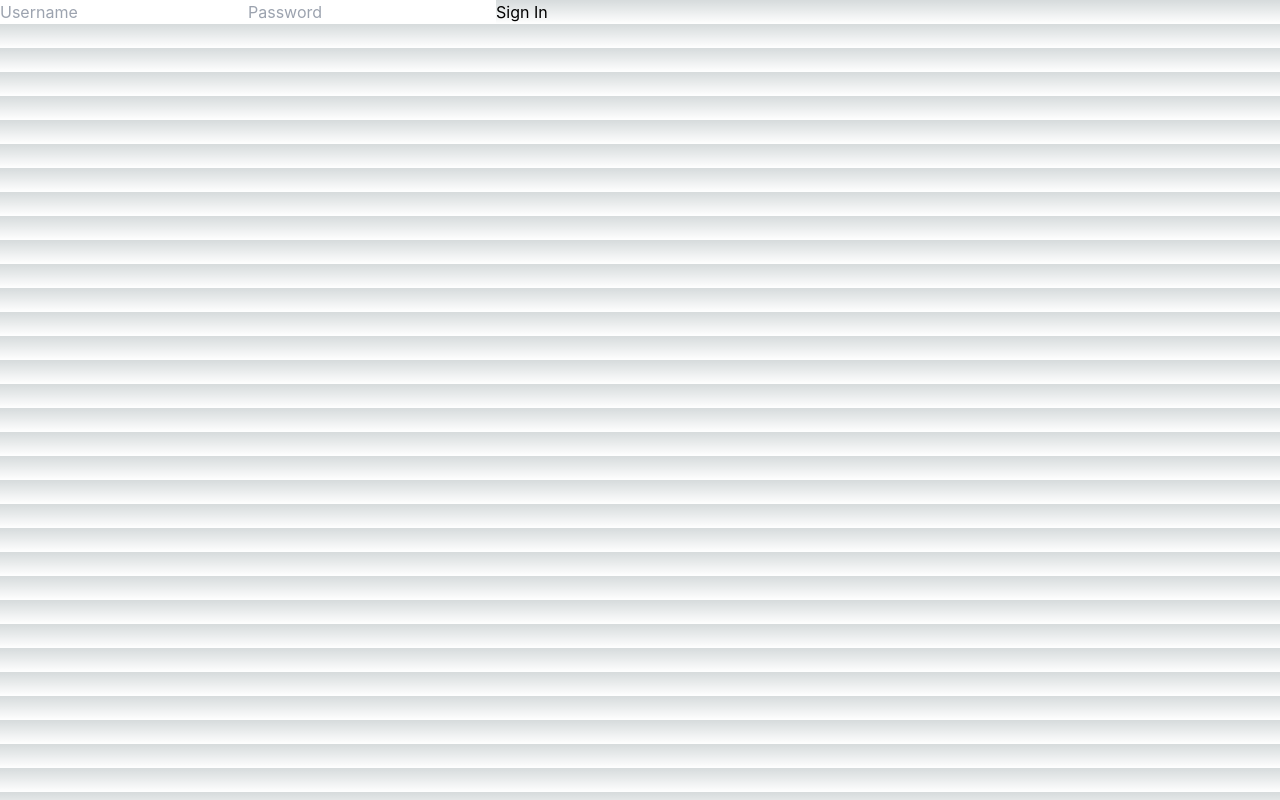
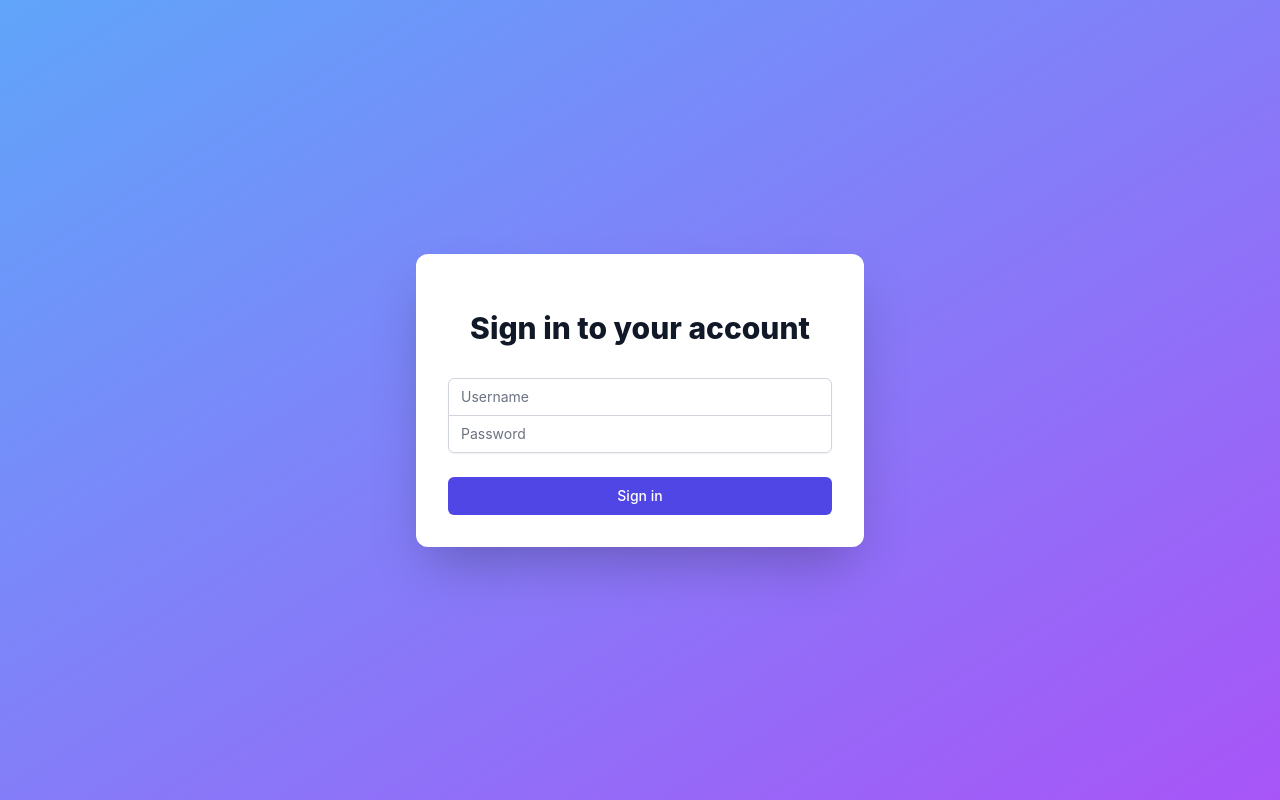
Before and after one commit to Fr1tz77/analytics, a Next.js app: page /auth/signin in a window 1280 px wide. Built offline with nearby package versions, Linux system fonts and the light colour scheme.

Commit message:
optimization

```diff
--- a/app/auth/signin/page.js
+++ b/app/auth/signin/page.js
@@ -1,45 +1,87 @@
 'use client';
 
-import { signIn } from "next-auth/react";
-import { useState } from "react";
-import { useRouter } from "next/navigation";
+import { useState } from 'react';
+import { signIn } from 'next-auth/react';
+import { useRouter } from 'next/navigation';
 
 export default function SignIn() {
-  const [username, setUsername] = useState("");
-  const [password, setPassword] = useState("");
+  const [username, setUsername] = useState('');
+  const [password, setPassword] = useState('');
+  const [error, setError] = useState(null);
   const router = useRouter();
 
   const handleSubmit = async (e) => {
     e.preventDefault();
-    const result = await signIn("credentials", {
-      redirect: false,
+    try {
+      const result = await signIn('credentials', {
         username,
         password,
+        redirect: false,
       });
-    if (result.ok) {
-      router.push("/");
+
+      if (result.error) {
+        setError('Invalid username or password');
       } else {
-      alert("Sign in failed");
+        router.push('/');
+      }
+    } catch (error) {
+      setError('An error occurred. Please try again.');
     }
   };
 
   return (
-    <form onSubmit={handleSubmit}>
+    <div className="min-h-screen flex items-center justify-center bg-gradient-to-br from-blue-400 to-purple-500 p-4">
+      <div className="max-w-md w-full space-y-8 bg-white dark:bg-gray-800 p-8 rounded-xl shadow-2xl">
+        <div>
+          <h2 className="mt-6 text-center text-3xl font-extrabold text-gray-900 dark:text-white">
+            Sign in to your account
+          </h2>
+        </div>
+        <form className="mt-8 space-y-6" onSubmit={handleSubmit}>
+          <input type="hidden" name="remember" value="true" />
+          <div className="rounded-md shadow-sm -space-y-px">
+            <div>
+              <label htmlFor="username" className="sr-only">Username</label>
               <input
+                id="username"
+                name="username"
                 type="text"
+                required
+                className="appearance-none rounded-none relative block w-full px-3 py-2 border border-gray-300 placeholder-gray-500 text-gray-900 rounded-t-md focus:outline-none focus:ring-indigo-500 focus:border-indigo-500 focus:z-10 sm:text-sm"
+                placeholder="Username"
                 value={username}
                 onChange={(e) => setUsername(e.target.value)}
-        placeholder="Username"
+              />
+            </div>
+            <div>
+              <label htmlFor="password" className="sr-only">Password</label>
+              <input
+                id="password"
+                name="password"
+                type="password"
                 required
-      />
-      <input
-        type="password"
+                className="appearance-none rounded-none relative block w-full px-3 py-2 border border-gray-300 placeholder-gray-500 text-gray-900 rounded-b-md focus:outline-none focus:ring-indigo-500 focus:border-indigo-500 focus:z-10 sm:text-sm"
+                placeholder="Password"
                 value={password}
                 onChange={(e) => setPassword(e.target.value)}
-        placeholder="Password"
-        required
               />
-      <button type="submit">Sign In</button>
+            </div>
+          </div>
+
+          {error && (
+            <div className="text-red-500 text-sm text-center">{error}</div>
+          )}
+
+          <div>
+            <button
+              type="submit"
+              className="group relative w-full flex justify-center py-2 px-4 border border-transparent text-sm font-medium rounded-md text-white bg-indigo-600 hover:bg-indigo-700 focus:outline-none focus:ring-2 focus:ring-offset-2 focus:ring-indigo-500 transition duration-150 ease-in-out"
+            >
+              Sign in
+            </button>
+          </div>
         </form>
+      </div>
+    </div>
   );
 }
--- a/app/layout.js
+++ b/app/layout.js
@@ -8,8 +8,8 @@ export const metadata = {
 
 export default function RootLayout({ children }) {
   return (
-    <html lang="en">
-      <body>
+    <html lang="en" className="h-full bg-gray-100 dark:bg-gray-900">
+      <body className="h-full">
         <Providers>
           {children}
         </Providers>
--- a/app/page.js
+++ b/app/page.js
@@ -416,9 +416,13 @@ export default function Home() {
   };
 
   const renderD3Chart = () => (
-    <div className="bg-white dark:bg-gray-800 rounded-lg shadow-lg p-6 mb-8">
-      <h2 className="text-xl font-semibold mb-4">D3 Visualization</h2>
-      <D3Chart data={analyticsData.topPages.map(page => ({ label: page._id, value: page.count }))} />
+    <div className="bg-white dark:bg-gray-800 rounded-lg shadow-lg p-2 sm:p-6 mb-4 sm:mb-8 overflow-x-auto">
+      <h2 className="text-lg sm:text-xl font-semibold mb-2 sm:mb-4">D3 Visualization</h2>
+      <div className="w-full overflow-x-scroll sm:overflow-x-auto">
+        <div className="min-w-[300px]">
+          <D3Chart data={analyticsData.topPages.map(page => ({ label: page._id, value: page.count }))} />
+        </div>
+      </div>
     </div>
   );
 
@@ -469,24 +473,24 @@ export default function Home() {
 
   return (
     <ProtectedPage>
-      <div className={`min-h-screen p-4 transition-colors duration-200 ${darkMode ? 'dark:bg-gray-900 dark:text-white' : 'bg-apple-gray text-gray-900'}`}>
+      <div className={`min-h-screen p-2 sm:p-4 transition-colors duration-200 ${darkMode ? 'dark:bg-gray-900 dark:text-white' : 'bg-apple-gray text-gray-900'}`}>
         <div className="container mx-auto max-w-6xl">
-          <div className="flex flex-col sm:flex-row justify-between items-center mb-8">
-            <h1 className="text-3xl font-bold mb-4 sm:mb-0">Analytics Dashboard</h1>
-            <div className="flex items-center space-x-4">
+          <div className="flex flex-col sm:flex-row justify-between items-center mb-4 sm:mb-8">
+            <h1 className="text-2xl sm:text-3xl font-bold mb-2 sm:mb-0">Analytics Dashboard</h1>
+            <div className="flex items-center space-x-2 sm:space-x-4">
               <button
                 onClick={() => setDarkMode(!darkMode)}
-                className="p-2 rounded-full bg-gray-200 dark:bg-gray-700"
+                className="p-1 sm:p-2 rounded-full bg-gray-200 dark:bg-gray-700"
                 aria-label="Toggle dark mode"
               >
-                {darkMode ? <SunIcon className="h-6 w-6 text-yellow-400" /> : <MoonIcon className="h-6 w-6 text-gray-700" />}
+                {darkMode ? <SunIcon className="h-5 w-5 sm:h-6 sm:w-6 text-yellow-400" /> : <MoonIcon className="h-5 w-5 sm:h-6 sm:w-6 text-gray-700" />}
               </button>
               <button
                 onClick={() => fileInputRef.current.click()}
-                className="p-2 rounded-full bg-gray-200 dark:bg-gray-700"
+                className="p-1 sm:p-2 rounded-full bg-gray-200 dark:bg-gray-700"
                 aria-label="Import data"
               >
-                <ArrowUpTrayIcon className="h-6 w-6 text-gray-700 dark:text-gray-300" />
+                <ArrowUpTrayIcon className="h-5 w-5 sm:h-6 sm:w-6 text-gray-700 dark:text-gray-300" />
               </button>
               <input
                 type="file"
@@ -497,23 +501,23 @@ export default function Home() {
               />
             </div>
           </div>
-          <div className="mb-8">
+          <div className="mb-4 sm:mb-8">
             <DateRangeSelector onDateChange={handleDateChange} />
           </div>
-          <div className="mb-8">
-            <div className="flex justify-between">
+          <div className="mb-4 sm:mb-8">
+            <div className="grid grid-cols-2 sm:flex sm:flex-wrap gap-2 sm:justify-between">
               {['uniqueVisitors', 'pageviews', 'avgDuration', 'bounceRate'].map(metric => (
                 <button
                   key={metric}
                   onClick={() => setSelectedMetric(metric)}
-                  className={`px-4 py-2 rounded-lg transition-colors duration-200 ${
+                  className={`px-2 sm:px-4 py-1 sm:py-2 text-xs sm:text-sm rounded-lg transition-colors duration-200 ${
                     selectedMetric === metric
                       ? 'bg-blue-500 text-white'
                       : 'bg-gray-200 text-gray-700 dark:bg-gray-700 dark:text-gray-300'
                   }`}
                 >
-                  {metric === 'avgDuration' ? 'Avg Duration (m)' :
-                   metric === 'bounceRate' ? 'Bounce Rate (%)' :
+                  {metric === 'avgDuration' ? 'Avg Duration' :
+                   metric === 'bounceRate' ? 'Bounce Rate' :
                    metric.charAt(0).toUpperCase() + metric.slice(1)}
                 </button>
               ))}
@@ -523,7 +527,7 @@ export default function Home() {
             <DragDropContext onDragEnd={onDragEnd}>
               <Droppable droppableId="dashboard">
                 {(provided) => (
-                  <div {...provided.droppableProps} ref={provided.innerRef} className="grid grid-cols-1 md:grid-cols-2 gap-4">
+                  <div {...provided.droppableProps} ref={provided.innerRef} className="grid grid-cols-1 gap-4">
                     {dashboardLayout.map((widget, index) => (
                       <Draggable key={widget.id} draggableId={widget.id} index={index}>
                         {(provided) => (
--- a/components/D3Chart.js
+++ b/components/D3Chart.js
@@ -1,10 +1,25 @@
 'use client';
 
-import { useEffect, useRef } from 'react';
+import { useEffect, useRef, useState } from 'react';
 import * as d3 from 'd3';
 
 export function D3Chart({ data }) {
   const svgRef = useRef();
+  const [dimensions, setDimensions] = useState({ width: 300, height: 200 });
+
+  useEffect(() => {
+    const updateDimensions = () => {
+      const containerWidth = svgRef.current.parentElement.clientWidth;
+      setDimensions({
+        width: Math.max(300, containerWidth),
+        height: Math.min(containerWidth * 0.6, 400)
+      });
+    };
+
+    updateDimensions();
+    window.addEventListener('resize', updateDimensions);
+    return () => window.removeEventListener('resize', updateDimensions);
+  }, []);
 
   useEffect(() => {
     if (data && svgRef.current) {
@@ -12,8 +27,8 @@ export function D3Chart({ data }) {
       svg.selectAll("*").remove(); // Clear previous chart
 
       const margin = { top: 20, right: 30, bottom: 40, left: 40 };
-      const width = 400 - margin.left - margin.right;
-      const height = 300 - margin.top - margin.bottom;
+      const width = dimensions.width - margin.left - margin.right;
+      const height = dimensions.height - margin.top - margin.bottom;
 
       const x = d3.scaleBand()
         .domain(data.map(d => d.label))
@@ -33,7 +48,9 @@ export function D3Chart({ data }) {
         .call(d3.axisBottom(x))
         .selectAll("text")
         .attr("transform", "rotate(-45)")
-        .style("text-anchor", "end");
+        .style("text-anchor", "end")
+        .attr("dx", "-.8em")
+        .attr("dy", ".15em");
 
       g.append("g")
         .call(d3.axisLeft(y));
@@ -62,7 +79,7 @@ export function D3Chart({ data }) {
         .style("text-anchor", "middle")
         .text("Page Views");
     }
-  }, [data]);
+  }, [data, dimensions]);
 
-  return <svg ref={svgRef} width="400" height="300"></svg>;
+  return <svg ref={svgRef} width={dimensions.width} height={dimensions.height}></svg>;
 }
--- a/tailwind.config.js
+++ b/tailwind.config.js
@@ -4,6 +4,7 @@ module.exports = {
     './pages/**/*.{js,ts,jsx,tsx,mdx}',
     './components/**/*.{js,ts,jsx,tsx,mdx}',
     './app/**/*.{js,ts,jsx,tsx,mdx}',
+    './app/auth/signin/page.js',
   ],
   darkMode: 'class',
   theme: {
```
Lines whose indentation alone changed are shown as unchanged.
